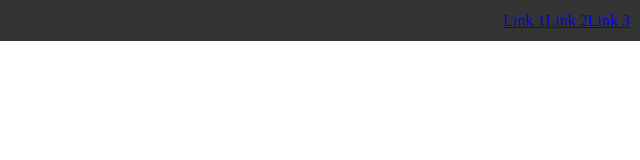
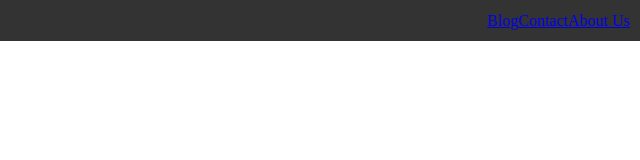
Before and after one commit to Noroff-FEU-Assignments/project-exam-1-Miksel90, a plain HTML site: page index.html in a window 1280 px wide. Shown: the full height of the page, 640-1280 px from the left. Drawn offline with Linux system fonts and the light colour scheme.

Commit message:
Update index.html

```diff
--- a/index.html
+++ b/index.html
@@ -20,9 +20,9 @@
             <a class="title" href="index.html">Bogeys & Bunkers</a>
             <div class="hamburger">&#9776;</div>
             <div class="menu">
-              <a href="#link1">Link 1</a>
-              <a href="#link2">Link 2</a>
-              <a href="#link3">Link 3</a>
+              <a href="blogs.html">Blog</a>
+              <a href="contact.html">Contact</a>
+              <a href="about.html">About Us</a>
             </div>
           </div>
           <script src="js/nav.js"></script>
```
